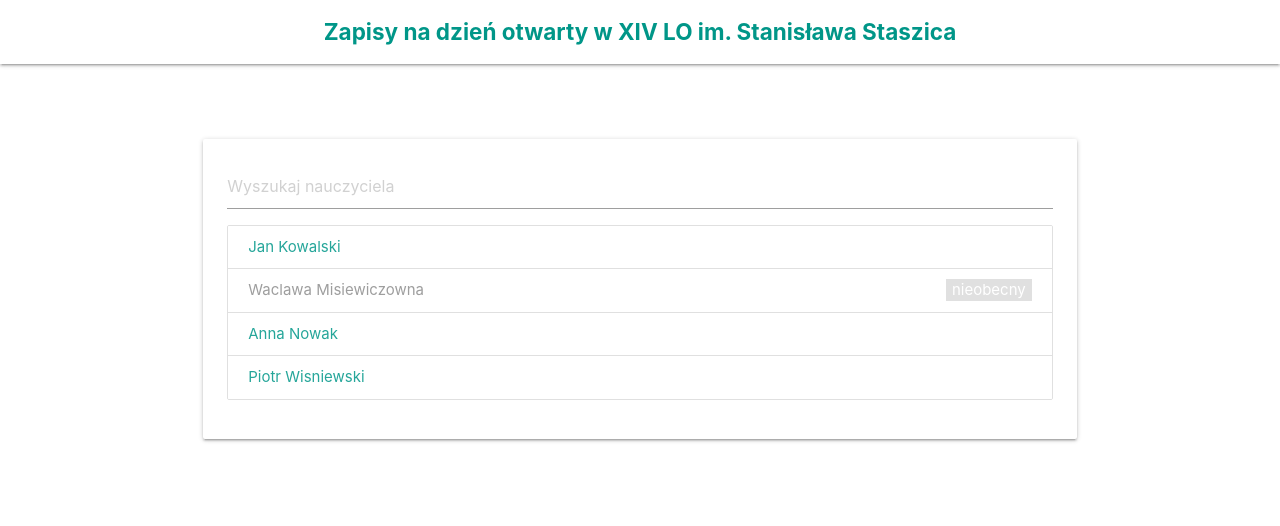
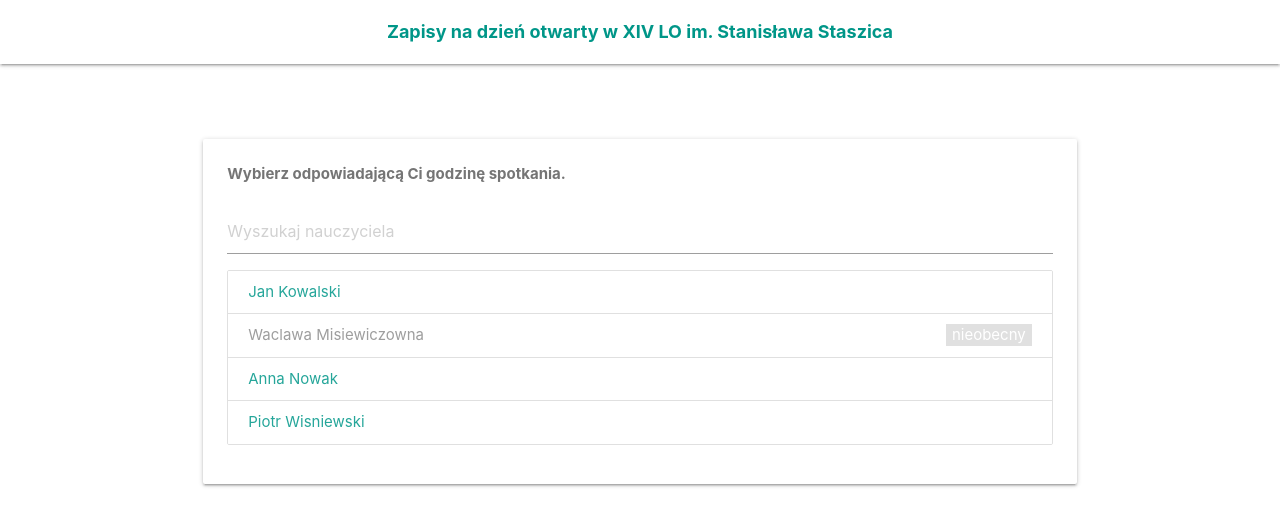
Before and after one commit to szkarpinski/staszic-zapisy, a Flask app: page / in a window 1280 px wide. Shown: the top 526 px of the page. Run offline with Flask 2, Linux system fonts and the light colour scheme; data comes from the database, SQL or seed files in the repository.

Commit message:
minor look mods

```diff
--- a/main/templates/zapisy/index.html
+++ b/main/templates/zapisy/index.html
@@ -42,7 +42,8 @@
     <div class="row">
         <div class="col s12">
             <div class="card white">
-                <div class="card-content white-text">
+                <div class="card-content">
+                    <span class="grey-text text-darken-1" style="font-weight:bolder">Wybierz odpowiadającą Ci godzinę spotkania.</span><br/><br/>
                     <input type="text" id="search" oninput="search_input();" placeholder="Wyszukaj nauczyciela"/>
                     <ul class="collection" id="teachers"></ul>
                 </div>
--- a/main/templates/zapisy/user_base.html
+++ b/main/templates/zapisy/user_base.html
@@ -2,9 +2,9 @@
 
 {% block container %}
     <nav>
-        <div class="nav-wrapper white teal-text">
-            <div style="text-align:center;">
-                <span style="font-size:150%; font-weight:bold;" >Zapisy na dzień otwarty w XIV LO im. Stanisława Staszica</span>
+        <div class="nav-wrapper white teal-text" style="padding-left:3em; padding-right: 3em;">
+            <div class="center">
+                <span style="font-size:120%; font-weight:bold;" >Zapisy na dzień otwarty w XIV LO im. Stanisława Staszica</span>
             </div>
         </div>
     </nav>
```
Also changed, not shown: main/templates/zapisy/nauczyciel.html (+7 -2 lines).
